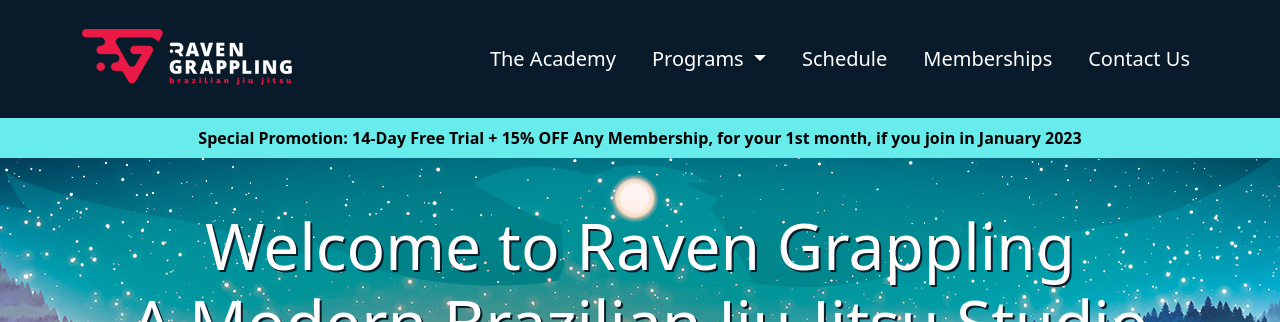
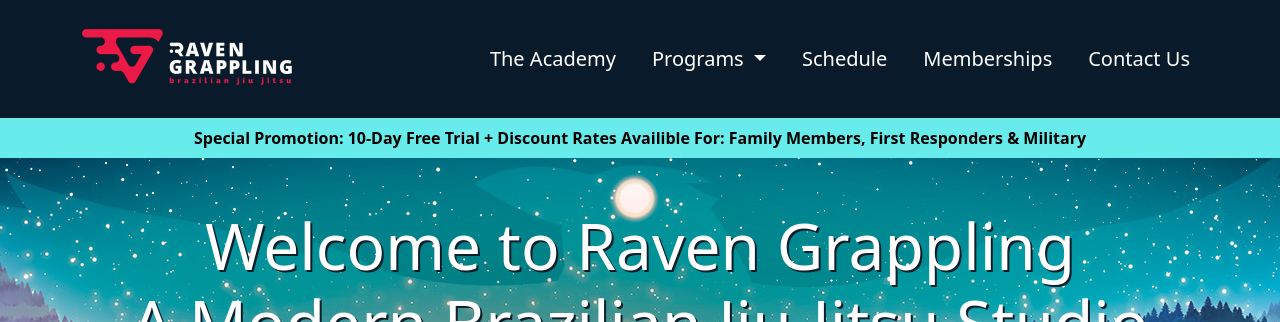
Before and after one commit to RavenGrappling/RavenGrappling.github.io, a Jekyll site: the page built from index.md, in a window 1280 px wide and 900 px high. Shown: the top 322 px of the window. Built offline with Jekyll 4.4.1, drawn with Linux system fonts in a browser that asks for light colours.

Commit message:
Update default.html

```diff
--- a/_layouts/default.html
+++ b/_layouts/default.html
@@ -60,7 +60,7 @@
 
     <div class="rg-alert">
       <a href="https://ravengrappling.pushpress.com/open/subscribe/8on8">
-        Special Promotion: 14-Day Free Trial + 15% OFF Any Membership, for your 1st month, if you join in January 2023
+        Special Promotion: 10-Day Free Trial + Discount Rates Availible For: Family Members, First Responders & Military
       </a>
     </div>
 
```
